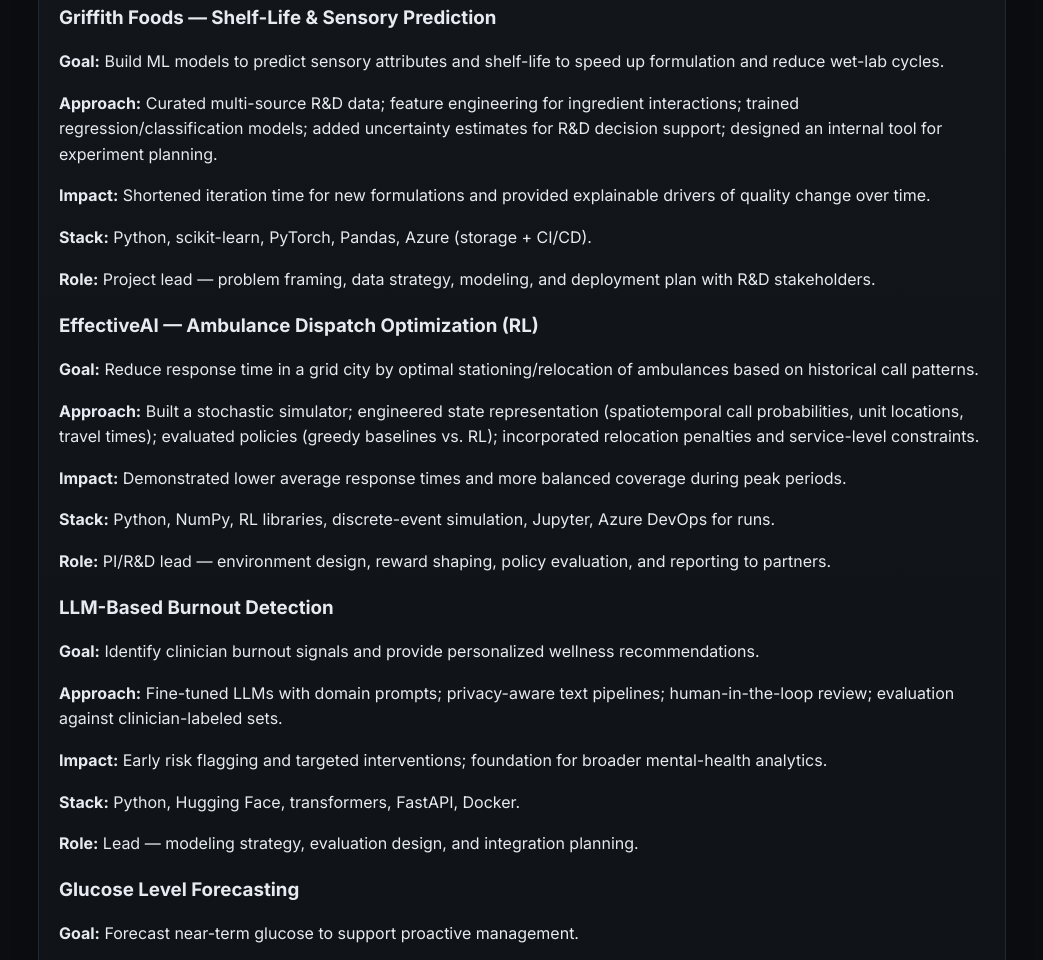
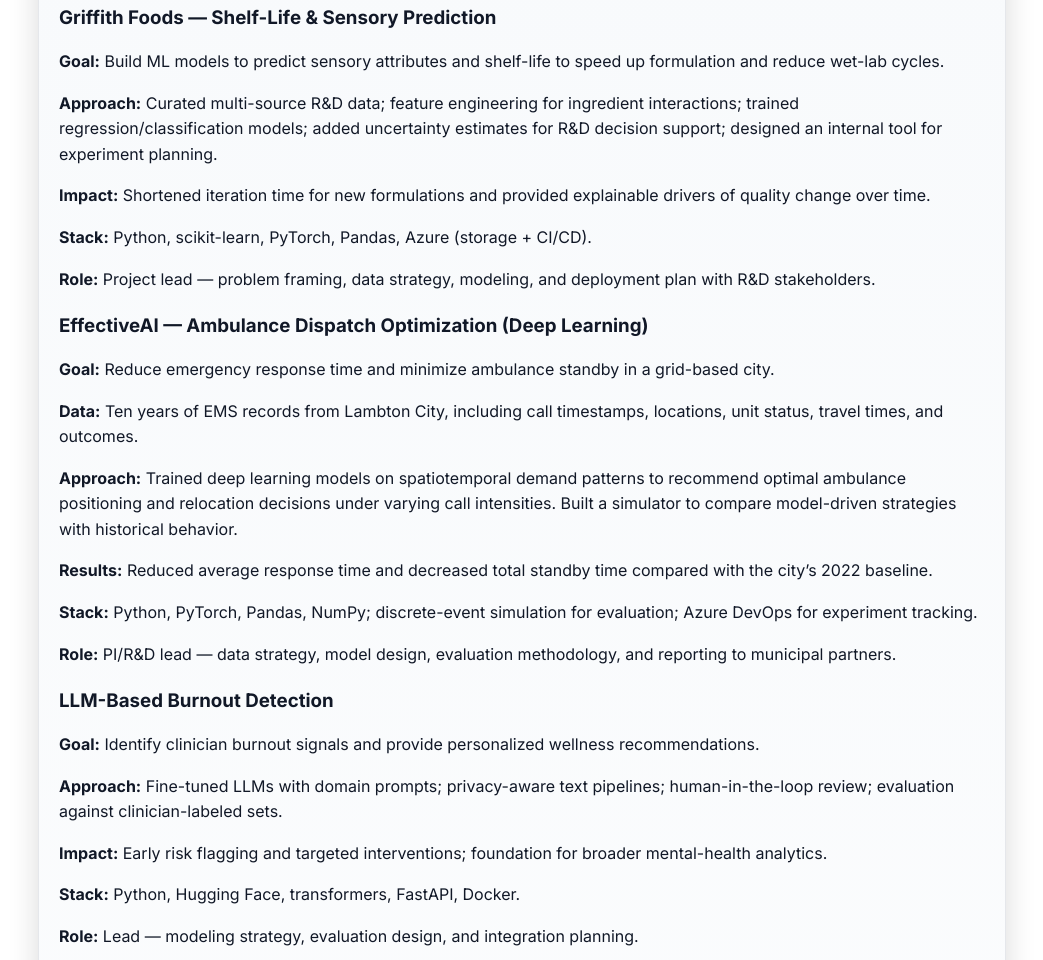
Before and after one commit to TenzinJinpa2019/meetTenzin, a plain HTML site: page index.html in a window 1280 px wide. Shown: the part 662-1622 px from the top of the page, without its empty margins (118-1161 px from the left). Drawn offline with Linux system fonts and the light colour scheme.

Commit message:
Update index.html

```diff
--- a/index.html
+++ b/index.html
@@ -1,5 +1,5 @@
 <!doctype html>
-<html lang="en">
+<html lang="en" class="light">
 <head>
   <meta charset="utf-8" />
   <meta name="viewport" content="width=device-width, initial-scale=1" />
@@ -26,6 +26,7 @@
         <a href="#research">Research</a>
         <a href="#contact">Contact</a>
       </nav>
+      <button id="themeToggle" class="theme-toggle" aria-label="Toggle theme">☀️</button>
     </div>
   </header>
 
@@ -67,12 +68,13 @@
       </article>
 
       <article class="proj">
-        <h3>EffectiveAI — Ambulance Dispatch Optimization (RL)</h3>
-        <p><strong>Goal:</strong> Reduce response time in a grid city by optimal stationing/relocation of ambulances based on historical call patterns.</p>
-        <p><strong>Approach:</strong> Built a stochastic simulator; engineered state representation (spatiotemporal call probabilities, unit locations, travel times); evaluated policies (greedy baselines vs. RL); incorporated relocation penalties and service-level constraints.</p>
-        <p><strong>Impact:</strong> Demonstrated lower average response times and more balanced coverage during peak periods.</p>
-        <p><strong>Stack:</strong> Python, NumPy, RL libraries, discrete-event simulation, Jupyter, Azure DevOps for runs.</p>
-        <p><strong>Role:</strong> PI/R&amp;D lead — environment design, reward shaping, policy evaluation, and reporting to partners.</p>
+        <h3>EffectiveAI — Ambulance Dispatch Optimization (Deep Learning)</h3>
+        <p><strong>Goal:</strong> Reduce emergency response time and minimize ambulance standby in a grid-based city.</p>
+        <p><strong>Data:</strong> Ten years of EMS records from Lambton City, including call timestamps, locations, unit status, travel times, and outcomes.</p>
+        <p><strong>Approach:</strong> Trained deep learning models on spatiotemporal demand patterns to recommend optimal ambulance positioning and relocation decisions under varying call intensities. Built a simulator to compare model-driven strategies with historical behavior.</p>
+        <p><strong>Results:</strong> Reduced average response time and decreased total standby time compared with the city’s 2022 baseline.</p>
+        <p><strong>Stack:</strong> Python, PyTorch, Pandas, NumPy; discrete-event simulation for evaluation; Azure DevOps for experiment tracking.</p>
+        <p><strong>Role:</strong> PI/R&amp;D lead — data strategy, model design, evaluation methodology, and reporting to municipal partners.</p>
       </article>
 
       <article class="proj">
```
